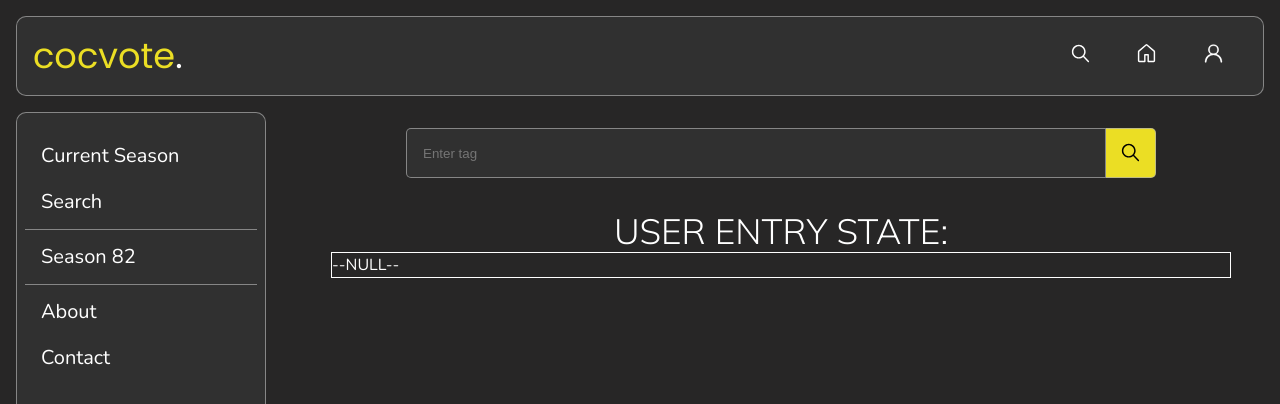
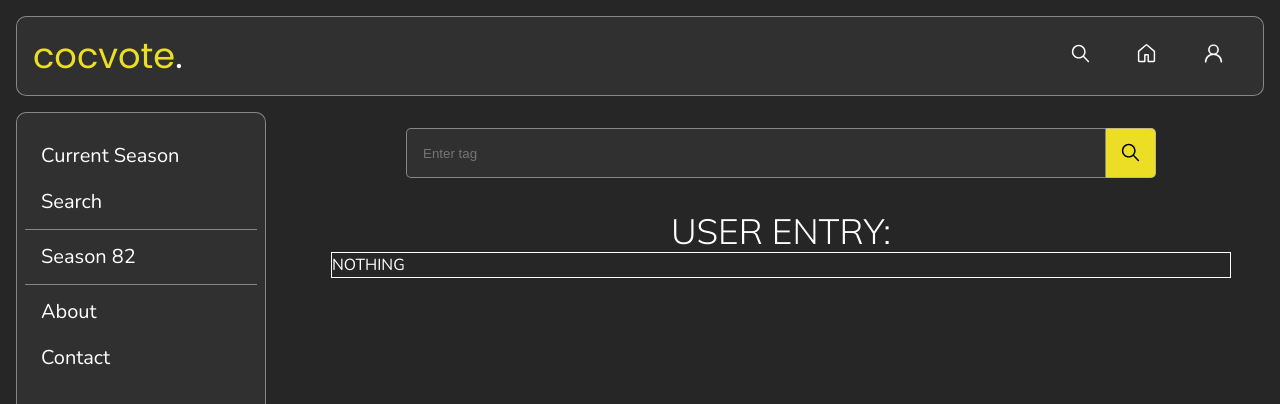
Before and after one commit to josedrios/clashvote, a React (Vite) app: page / in a window 1280 px wide. Shown: the top 404 px of the page. Built offline with nearby package versions, Linux system fonts and the light colour scheme; a web font is replaced by a local one.

Commit message:
Added functionality to nav bar icon link buttons, added a npm script to fix npm run dev & npm run server problem (temporary fix)

```diff
--- a/package.json
+++ b/package.json
@@ -9,7 +9,8 @@
     "lint": "eslint .",
     "preview": "vite preview",
     "server": "node server.js",
-    "sd": "concurrently \"npm run dev\" \"npm run server\""
+    "sd": "concurrently \"npm run dev\" \"npm run server\"",
+    "fix": "rm -rf node_modules && npm install"
   },
   "dependencies": {
     "@fortawesome/fontawesome-svg-core": "^6.6.0",
--- a/src/Components/feature/SearchResult.jsx
+++ b/src/Components/feature/SearchResult.jsx
@@ -9,7 +9,7 @@ function SearchResult({playerData}) {
   if(!playerData) {
     return (
       <div id='search-result-container'>
-        --NULL--
+        NOTHING
       </div>
     )
   }
--- a/src/Components/layout/Navbar.jsx
+++ b/src/Components/layout/Navbar.jsx
@@ -4,7 +4,7 @@ import { GoHome } from "react-icons/go";
 import { GoPerson } from "react-icons/go";
 import { HiBars2 } from "react-icons/hi2";
 
-function Navbar({isSideBarOpen, toggleSideBar}) {
+function Navbar({isSideBarOpen, toggleSideBar, changeMainView}) {
   return (
     <nav id = 'main-navbar'>
         <button onClick={toggleSideBar} id='bars-icon-button' aria-expanded={isSideBarOpen} aria-controls='#main-sidebar'>
@@ -14,20 +14,20 @@ function Navbar({isSideBarOpen, toggleSideBar}) {
           </svg>
         </button>
 
-        <button id='website-name-container'>
+        <button id='website-name-container' onClick={() => changeMainView('season')}>
           <h1 id='website-name'><span>cocvote</span>.</h1>
         </button>
 
         <div id='nav-buttons-container'>
-          <button id='nav-bars-icon-xs' className='nav-button' onClick={toggleSideBar} aria-expanded={isSideBarOpen} aria-controls='#main-sidebar'>
+          <button id='nav-bars-icon-xs' className='nav-button' onClick={toggleSideBar} aria-expanded={isSideBarOpen} aria-controls='#main-sidebar' >
             <HiBars2 strokeWidth={0.3}/>
           </button>
 
-          <button className='nav-button'>
+          <button className='nav-button' onClick={() => changeMainView('search')}>
             <IoIosSearch />
           </button>
 
-          <button className='nav-button'>
+          <button className='nav-button' onClick={() => changeMainView('season')}>
             <GoHome strokeWidth={0.01}/>
           </button>
 
--- a/src/Components/pages/App.jsx
+++ b/src/Components/pages/App.jsx
@@ -38,7 +38,7 @@ function App() {
 
   return (
     <>
-      <NavBar isSideBarOpen={isSideBarOpen} toggleSideBar={toggleSideBar}/>
+      <NavBar isSideBarOpen={isSideBarOpen} toggleSideBar={toggleSideBar} changeMainView={changeMainView} />
       <div id='main-container'>
         <SideBar isSideBarOpen={isSideBarOpen} closeSideBar={closeSideBar} changeMainView={changeMainView}/>
         {isSideBarOpen && <div id='non-interactable-overlay' onClick={() => setIsSideBarOpen(false)}/>}
--- a/src/Components/pages/Search.jsx
+++ b/src/Components/pages/Search.jsx
@@ -54,7 +54,7 @@ function Search() {
           style={{
             color: "white"
           }}>
-          USER ENTRY STATE: {userEntry}
+          USER ENTRY: {userEntry}
         </h1>
         {/* <SearchInfo/> */}
         <SearchResult playerData={playerData}/>
```
